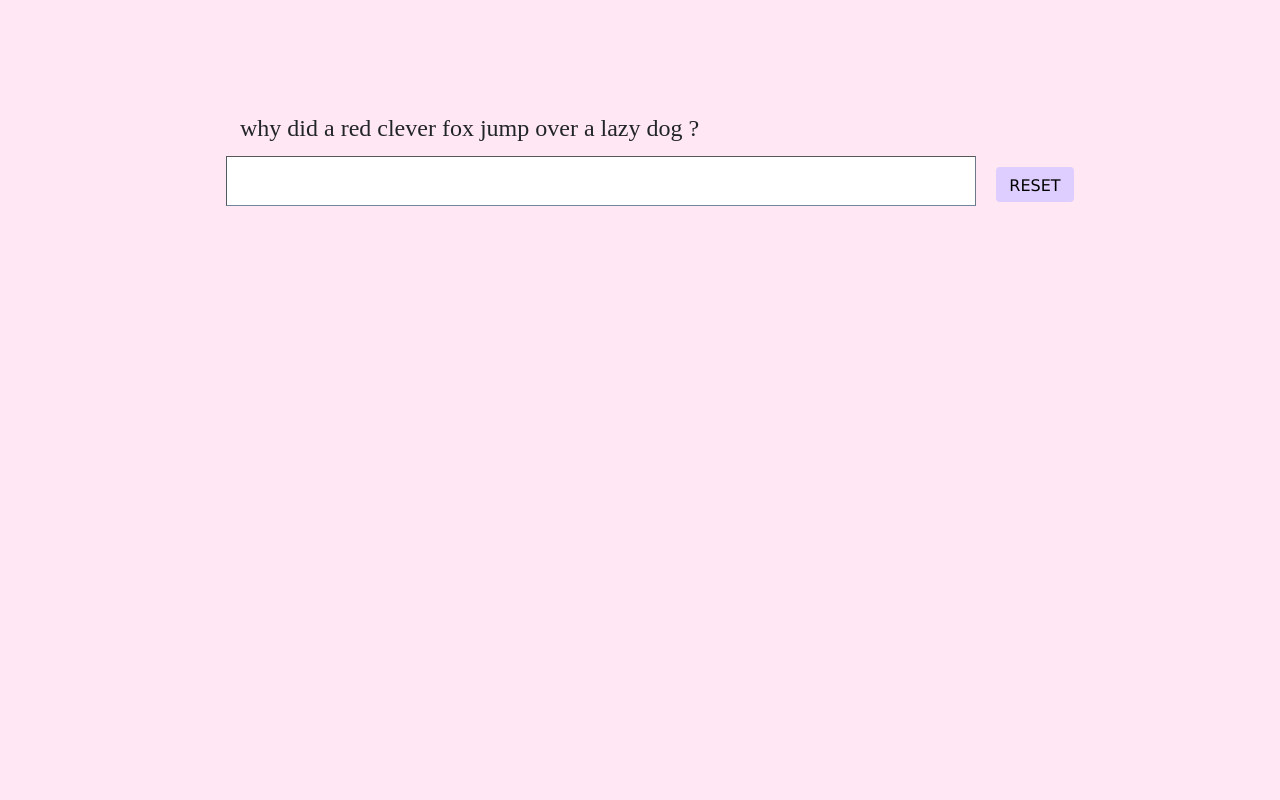
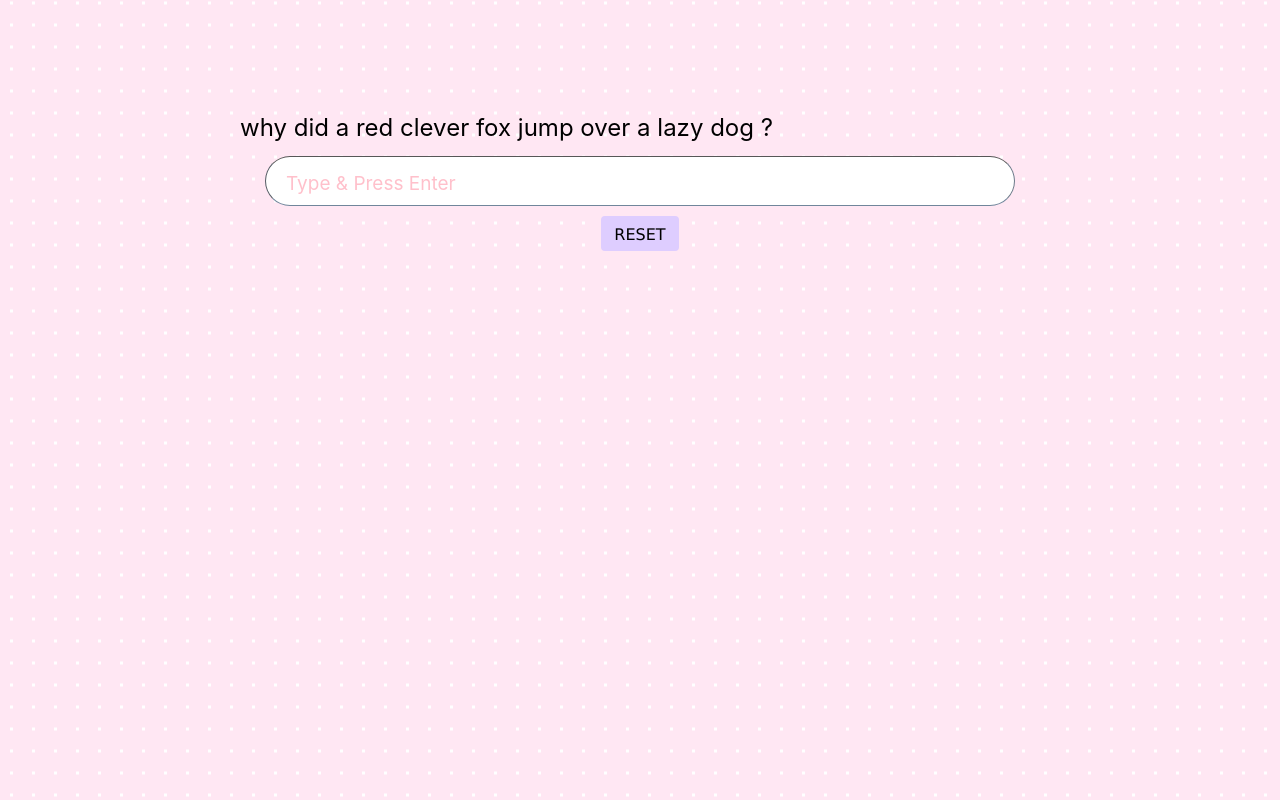
Before and after one commit to oneshadab/typing-tutor-x, a React (Create React App) app: page / in a window 1280 px wide. Built offline with nearby package versions, Linux system fonts and the light colour scheme.

Commit message:
New UI. Current sentence changes on completely input. Shows incorrect letter in red.

```diff
--- a/package.json
+++ b/package.json
@@ -6,6 +6,7 @@
     "@testing-library/jest-dom": "^4.2.4",
     "@testing-library/react": "^9.5.0",
     "@testing-library/user-event": "^7.2.1",
+    "axios": "^0.19.2",
     "react": "^16.13.1",
     "react-dom": "^16.13.1",
     "react-scripts": "3.4.1"
--- /dev/null
+++ b/public/sentences.json
@@ -0,0 +1,7 @@
+{
+	"all_sentences": [
+                "why did a red clever fox jump over a lazy dog ?",
+                "sentence 1",
+                "sentence 2"
+            ]
+}
--- /dev/null
+++ b/src/components/SentenceBar/SentenceBar.css
@@ -0,0 +1,6 @@
+.correct_letter{
+    color: black;
+}
+.incorrect_letter{
+    color: red;
+}
--- /dev/null
+++ b/src/components/SentenceBar/SentenceBar.js
@@ -0,0 +1,53 @@
+import React from "react";
+import './SentenceBar.css'
+class SentenceBar extends React.Component {
+    constructor(props) {
+        super(props);
+    }
+
+    renderCharSpanWise(sentence, written){
+
+        return sentence.split("").map((v,i) => {
+            if((i < written.length && v === written[i]) || !written.length)
+            {
+                return <span className={"correct_letter"}>{v}</span>
+            }
+            else
+            {
+                return <span className={"incorrect_letter"}>{v}</span>
+
+            }
+        });
+    }
+
+    render() {
+        return <div>
+            <div id={"current-text"} className={"default-sized-text"}>
+                {this.renderCharSpanWise(this.props.sentence, this.props.written)}
+            </div>
+
+        </div>;
+    }
+}
+export default SentenceBar;
+
+//
+// class Child extends React.Component {
+//     constructor(props) {
+//         super(props);
+//     }
+//
+//     renderVals() {
+//         return this.props.vals.map(v => {
+//             return <div>{v}</div>
+//         });
+//     }
+//
+//     render() {
+//         return (
+//             <div>
+//                 { this.renderVals() }
+//             </div>
+//         );
+//     }
+// }
--- a/src/components/TypingArea.css
+++ b/src/components/TypingArea.css
@@ -1,14 +1,20 @@
-body{
-    padding: 0;
-    margin: 0;
-    background-color: #FFE7F3;
-    font-family: Times New Roman, Times, serif;
+body {
+    background: linear-gradient(90deg, #FFE7F3 19px, transparent 1%) center,
+    linear-gradient(#FFE7F3 19px, transparent 1%) center, white;
+    background-size: 22px 22px;
+
+    /*padding: 0;*/
+    /*margin: 0;*/
+    /*background-color: #FFE7F3;*/
+    /*font-family: Times New Roman, Times, serif;*/
 }
+
 #btn-reset {
-    font-family: Verdana,sans-serif;
+    font-family: Verdana, sans-serif;
     height: 35px;
     background-color: #DECDFF;
 }
+
 #typing-field {
     white-space: nowrap;
     resize: none;
@@ -16,20 +22,32 @@ body{
     margin: 10px 20px;
     overflow-x: hidden;
     overflow-y: hidden;
+
+    height: 50px;
     border-top: 1px solid #575757;
-    height: 50px;
     border-right: 1px solid #6b7a89;
     border-bottom: 1px solid #70869b;
     border-left: 1px solid #525a62;
+
     line-height: 1em;
+    border-radius: 25px;
 
     color: #333;
 
 }
-#current-text{
+
+#typing-field:focus {
+    outline: none;
+
+}
+
+#current-text {
     margin-left: 18%;
 }
-@media  (max-width: 1399px) {
+
+
+
+@media (max-width: 1399px) {
     .default-sized-text {
 
         font-size: 24px;
@@ -38,10 +56,18 @@ body{
     #typing-field {
         width: 60%;
     }
+    .custom-placeholder::-webkit-input-placeholder { /* Chrome/Opera/Safari */
+        color: pink;
+        font-size: 19px;
+    }
+    .custom-placeholder::-moz-placeholder { /* Firefox 19+ */
+        color: pink;
+        font-size: 19px;
+    }
 
 }
 
-@media  (min-width: 1400px) {
+@media (min-width: 1400px) {
     .default-sized-text {
         font-size: 28px;
     }
@@ -50,9 +76,28 @@ body{
         width: 50%;
 
     }
+    #typing-field {
+        width: 50%;
 
-    #current-text{
+    }
+
+    #current-text {
         margin-left: 24%;
     }
 
+    #btn-reset {
+        font-family: Verdana, sans-serif;
+        height: 50px;
+        padding: 10px;
+        background-color: #DECDFF;
+    }
+    .custom-placeholder::-webkit-input-placeholder { /* Chrome/Opera/Safari */
+        color: pink;
+        font-size: 19px;
+    }
+    .custom-placeholder::-moz-placeholder { /* Firefox 19+ */
+        color: pink;
+        font-size: 19px;
+    }
+
 }
--- a/src/components/TypingArea.js
+++ b/src/components/TypingArea.js
@@ -1,5 +1,7 @@
 import React from "react";
 import './TypingArea.css'
+import SentenceBar from "./SentenceBar/SentenceBar";
+import axios from "axios";
 
 class TypingArea extends React.Component {
     constructor(props) {
@@ -9,9 +11,6 @@ class TypingArea extends React.Component {
             timer_started: false,
             is_input_disabled: false,
             all_sentences: [
-                "why did a red clever fox jump over a lazy dog ?",
-                "sentence 1",
-                "sentence 2"
             ],
             typed_sentence: ''
         };
@@ -19,48 +18,82 @@ class TypingArea extends React.Component {
 
     }
 
+    componentDidMount() {
+        console.log('mounted');
+        axios.get('http://localhost:3000/sentences.json').then(
+            res => {
+                const all_sentences = res.data['all_sentences'];
+                console.log(res.data);
+                this.setState({all_sentences: all_sentences})
+            }
+        )
+    };
+
 
     handleChange = (event) => {
-        this.setState({typed_sentence: event.target.value});
-        if(!this.state.timer_started){
-            this.setState({timer_started: true})
-
-        }
+        console.log(event.target);
+        this.setState({typed_sentence: event.target.value}, () => this.updateUI());
     };
-
-    onEnterPress = (event) => {
-        console.log("enter pressed");
+    updateUI = () => {
         let ci = this.state.current_index;
         let ct = this.state.typed_sentence;
-        if (ci < this.state.all_sentences.length - 1) {
-            if (this.state.all_sentences[ci].match(ct)) {
-                console.log(event.target.value)
+
+        console.log(ct);
+        console.log(this.state.all_sentences[ci]);
+        console.log(ci);
+
+        if (ci < this.state.all_sentences.length) {
+            if (this.state.all_sentences[ci]===ct && ct.length > 0) {
+                // event.target.value = "";
                 this.setState({current_index: ci + 1})
-                event.target.value = "";
-
+                this.setState({typed_sentence: ""})
             }
 
         } else {
             this.setState({is_input_disabled: true, typed_sentence: ""});
-            event.target.value = "";
-
-
+            // event.target.value = "";
         }
-
     };
 
-    handleKeyUp = (event) => {
-        if (event.key === 'Enter') {
-            // console.log(event.key)
-            this.onEnterPress(event)
-        }
-        this.handleChange(event)
-        console.log("Restart the test");
+    // onEnterPress = (event) => {
+    //     console.log("enter pressed");
 
-    };
+    //     console.log('**************************');
+    //     console.log(ci);
+    //     console.log(ct);
+    //
+    //
+    //     if (ci < this.state.all_sentences.length - 1) {
+    //         if (this.state.all_sentences[ci].match(ct) && ct.length > 0) {
+    //             console.log(this.state.all_sentences[ci]);
+    //             this.setState({current_index: ci + 1})
+    //             event.target.value = "";
+    //
+    //         }
+    //
+    //     } else {
+    //         console.log('something went wrong');
+    //         this.setState({is_input_disabled: true, typed_sentence: ""});
+    //         event.target.value = "";
+    //
+    //
+    //     }
+    //
+    // };
+    //
+    // handleKeyUp = (event) => {
+    //     if (event.key === 'Enter') {
+    //         // console.log(event.key)
+    //         this.onEnterPress(event)
+    //     }
+    //     this.handleChange(event)
+    //     console.log("Restart the test");
+    //
+    // };
     resetPage = (event) => {
         if (window.confirm("Restart the test")) {
             this.setState(this.initial_state)
+            this.componentDidMount()
         }
 
 
@@ -73,24 +106,25 @@ class TypingArea extends React.Component {
                 <div className={"col-12"} id={"something"}>
                     <div className={""}>
                         <div style={{
-                        minHeight: '60px'
-                    }} className={"default-sized-text"}>
-                    </div>
-                        <div id={"current-text"} className={"default-sized-text"}>
-                            {this.state.all_sentences[this.state.current_index]}
+                            minHeight: '60px'
+                        }} className={"default-sized-text"}>
                         </div>
+                        <SentenceBar sentence={this.state.all_sentences[this.state.current_index] || ""}
+                                     written= {this.state.typed_sentence||""}/>
                         <div className={"text-center"}>
-                            <input className={"default-sized-text"}
+                            <input className={"default-sized-text custom-placeholder"}
+                                   placeholder={"Type & Press Enter"}
                                    disabled={this.state.is_input_disabled}
                                    id={"typing-field"}
                                    value={this.state.typed_sentence}
                                    maxLength={55}
-                                   onChange={(event) => this.handleChange(event)}
-                                   onKeyDown={(event) => this.handleKeyUp(event)}/>
+                                   onChange={(event) => this.handleChange(event)}/>
+
+                        </div>
+                        <div className={"text-center"}>
                             <button onClick={this.resetPage} id={"btn-reset"} className={"btn"}>RESET</button>
 
                         </div>
-
 
 
                     </div>
```
Also changed, not shown: 1 other file (tests, documents, lock files or other folders).
